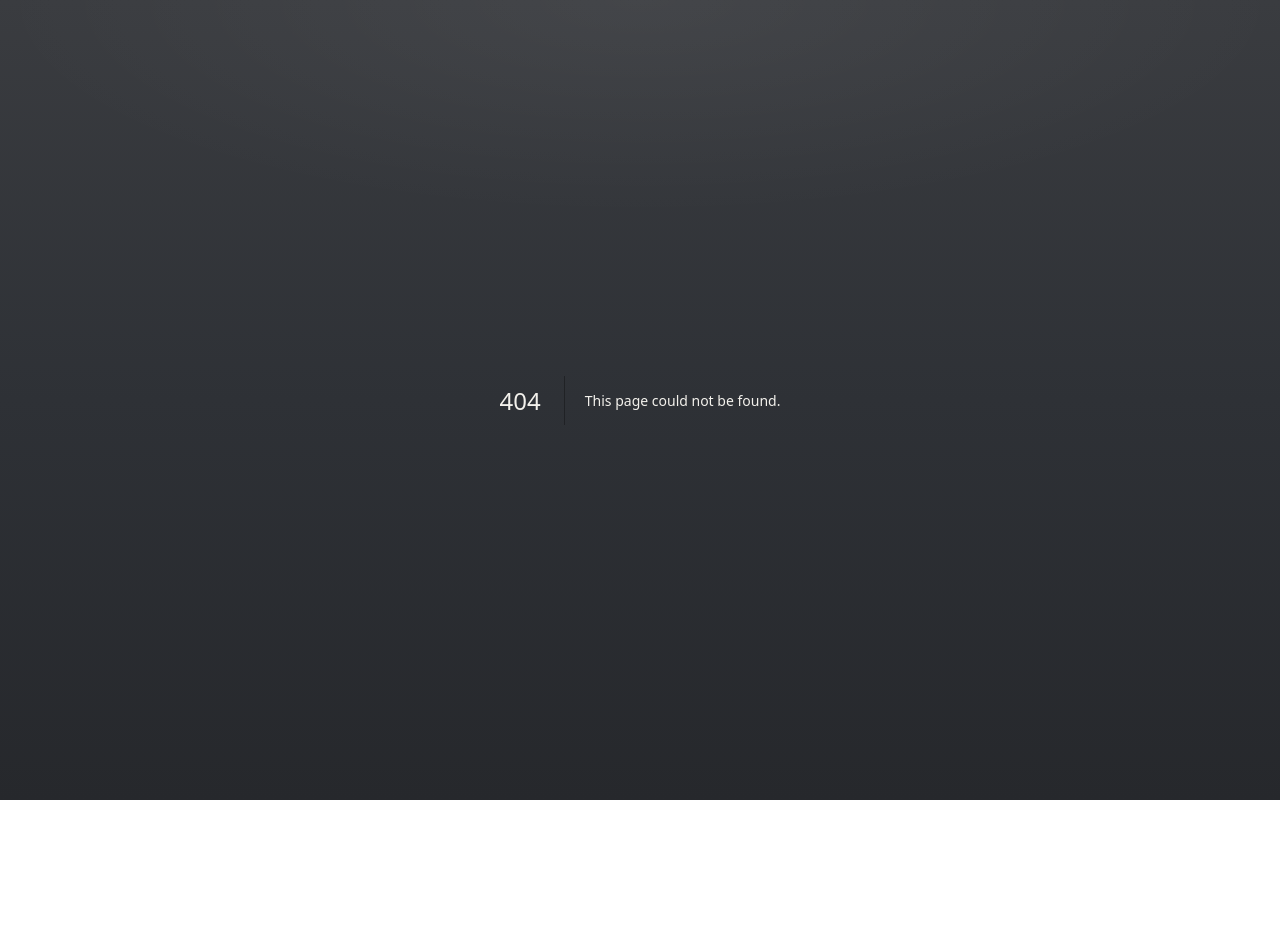
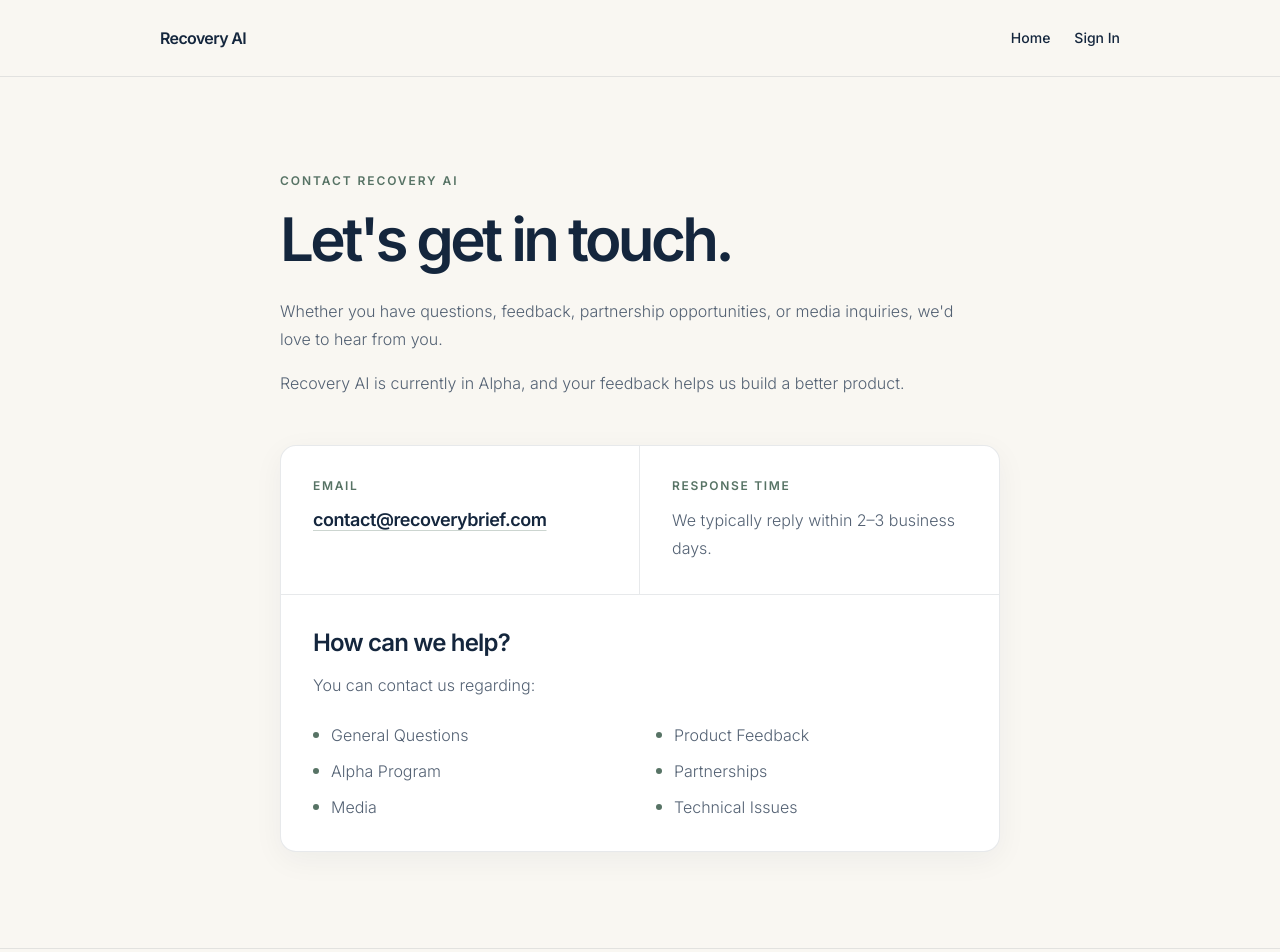
Before and after one commit to ushezy/recovery-ai, a Next.js app: page /contact in a window 1280 px wide. Before the commit this address had no page. Shown: the top 952 px of the page. Before the commit the page ends 800 px from the top, so only its background shows below. Built offline with nearby package versions, Linux system fonts and the light colour scheme.

Commit message:
Add Recovery AI contact page

```diff
--- /dev/null
+++ b/app/contact/page.tsx
@@ -0,0 +1,113 @@
+import type { Metadata } from "next";
+import Link from "next/link";
+
+export const metadata: Metadata = {
+  title: "Contact Recovery AI",
+  description: "Contact Recovery AI with questions, feedback, partnership opportunities, or media inquiries.",
+};
+
+const topics = [
+  "General Questions",
+  "Product Feedback",
+  "Alpha Program",
+  "Partnerships",
+  "Media",
+  "Technical Issues",
+];
+
+export default function ContactPage() {
+  return (
+    <div className="min-h-screen bg-[#f9f7f2] text-[#14263d] selection:bg-[#dcebdc]">
+      <header className="border-b border-[#14263d]/10 bg-[#f9f7f2]/95 backdrop-blur-md">
+        <nav
+          className="mx-auto flex h-[76px] max-w-[1040px] items-center justify-between px-6 md:px-10"
+          aria-label="Contact page navigation"
+        >
+          <Link href="/" className="text-base font-semibold tracking-[-0.04em]">
+            Recovery AI
+          </Link>
+          <div className="flex items-center gap-6 text-sm font-medium">
+            <Link href="/" className="transition-colors hover:text-[#577365]">
+              Home
+            </Link>
+            <Link href="/login" className="transition-colors hover:text-[#577365]">
+              Sign In
+            </Link>
+          </div>
+        </nav>
+      </header>
+
+      <main className="mx-auto max-w-[800px] px-6 py-16 md:px-10 md:py-24">
+        <p className="text-xs font-semibold uppercase tracking-[0.16em] text-[#577365]">
+          Contact Recovery AI
+        </p>
+        <h1 className="mt-5 text-5xl font-semibold tracking-[-0.06em] md:text-6xl">
+          Let&apos;s get in touch.
+        </h1>
+        <div className="mt-7 max-w-[680px] space-y-4 text-[15px] leading-7 text-[#536173] md:text-base">
+          <p>
+            Whether you have questions, feedback, partnership opportunities, or media
+            inquiries, we&apos;d love to hear from you.
+          </p>
+          <p>
+            Recovery AI is currently in Alpha, and your feedback helps us build a better
+            product.
+          </p>
+        </div>
+
+        <section className="mt-12 overflow-hidden rounded-2xl border border-[#14263d]/10 bg-white shadow-[0_8px_30px_rgba(20,38,61,0.05)]">
+          <div className="grid border-b border-[#14263d]/10 md:grid-cols-2">
+            <div className="border-b border-[#14263d]/10 p-6 md:border-b-0 md:border-r md:p-8">
+              <p className="text-xs font-semibold uppercase tracking-[0.14em] text-[#577365]">
+                Email
+              </p>
+              <a
+                href="mailto:contact@recoverybrief.com"
+                className="mt-3 inline-block break-all text-lg font-semibold tracking-[-0.025em] text-[#14263d] underline decoration-[#577365]/30 underline-offset-4 transition-colors hover:text-[#577365]"
+              >
+                contact@recoverybrief.com
+              </a>
+            </div>
+            <div className="p-6 md:p-8">
+              <p className="text-xs font-semibold uppercase tracking-[0.14em] text-[#577365]">
+                Response Time
+              </p>
+              <p className="mt-3 text-base leading-7 text-[#536173]">
+                We typically reply within 2–3 business days.
+              </p>
+            </div>
+          </div>
+
+          <div className="p-6 md:p-8">
+            <h2 className="text-2xl font-semibold tracking-[-0.035em] text-[#14263d]">
+              How can we help?
+            </h2>
+            <p className="mt-3 text-[15px] leading-7 text-[#536173] md:text-base">
+              You can contact us regarding:
+            </p>
+            <ul className="mt-6 grid gap-x-8 gap-y-3 text-[15px] text-[#536173] sm:grid-cols-2 md:text-base">
+              {topics.map((topic) => (
+                <li key={topic} className="flex items-center gap-3">
+                  <span aria-hidden className="h-1.5 w-1.5 shrink-0 rounded-full bg-[#577365]" />
+                  {topic}
+                </li>
+              ))}
+            </ul>
+          </div>
+        </section>
+      </main>
+
+      <footer className="border-t border-[#14263d]/10">
+        <div className="mx-auto flex max-w-[1040px] flex-col gap-3 px-6 py-8 md:px-10">
+          <p className="font-semibold tracking-[-0.03em]">Recovery AI</p>
+          <p className="max-w-sm text-sm leading-6 text-[#536173]">
+            Helping people make better daily decisions through recovery intelligence.
+          </p>
+          <p className="mt-3 text-xs text-[#748091]">
+            © 2026 Recovery AI. All rights reserved.
+          </p>
+        </div>
+      </footer>
+    </div>
+  );
+}
--- a/components/LaunchSite.tsx
+++ b/components/LaunchSite.tsx
@@ -117,7 +117,7 @@ export function LaunchSite() {
         </section>
       </main>
 
-      <footer className="border-t border-[#14263d]/10"><div className="mx-auto flex max-w-[1200px] flex-col gap-8 px-6 py-10 md:px-10 lg:flex-row lg:items-end lg:justify-between lg:px-16"><div><p className="font-semibold tracking-[-0.03em]">Recovery AI</p><p className="mt-2 max-w-sm text-sm leading-6 text-[#536173]">Helping people make better daily decisions through recovery intelligence.</p></div><div className="flex flex-wrap gap-x-6 gap-y-3 text-sm text-[#536173]"><Link href="/privacy" className="hover:text-[#14263d]">Privacy Policy</Link><Link href="/terms" className="hover:text-[#14263d]">Terms of Service</Link><a href="mailto:contact@recoverybrief.com" className="hover:text-[#14263d]">Contact</a></div></div><p className="mx-auto max-w-[1200px] px-6 pb-8 text-xs text-[#748091] md:px-10 lg:px-16">© 2026 Recovery AI. All rights reserved.</p></footer>
+      <footer className="border-t border-[#14263d]/10"><div className="mx-auto flex max-w-[1200px] flex-col gap-8 px-6 py-10 md:px-10 lg:flex-row lg:items-end lg:justify-between lg:px-16"><div><p className="font-semibold tracking-[-0.03em]">Recovery AI</p><p className="mt-2 max-w-sm text-sm leading-6 text-[#536173]">Helping people make better daily decisions through recovery intelligence.</p></div><div className="flex flex-wrap gap-x-6 gap-y-3 text-sm text-[#536173]"><Link href="/privacy" className="hover:text-[#14263d]">Privacy Policy</Link><Link href="/terms" className="hover:text-[#14263d]">Terms of Service</Link><Link href="/contact" className="hover:text-[#14263d]">Contact</Link></div></div><p className="mx-auto max-w-[1200px] px-6 pb-8 text-xs text-[#748091] md:px-10 lg:px-16">© 2026 Recovery AI. All rights reserved.</p></footer>
     </div>
   );
 }
```
